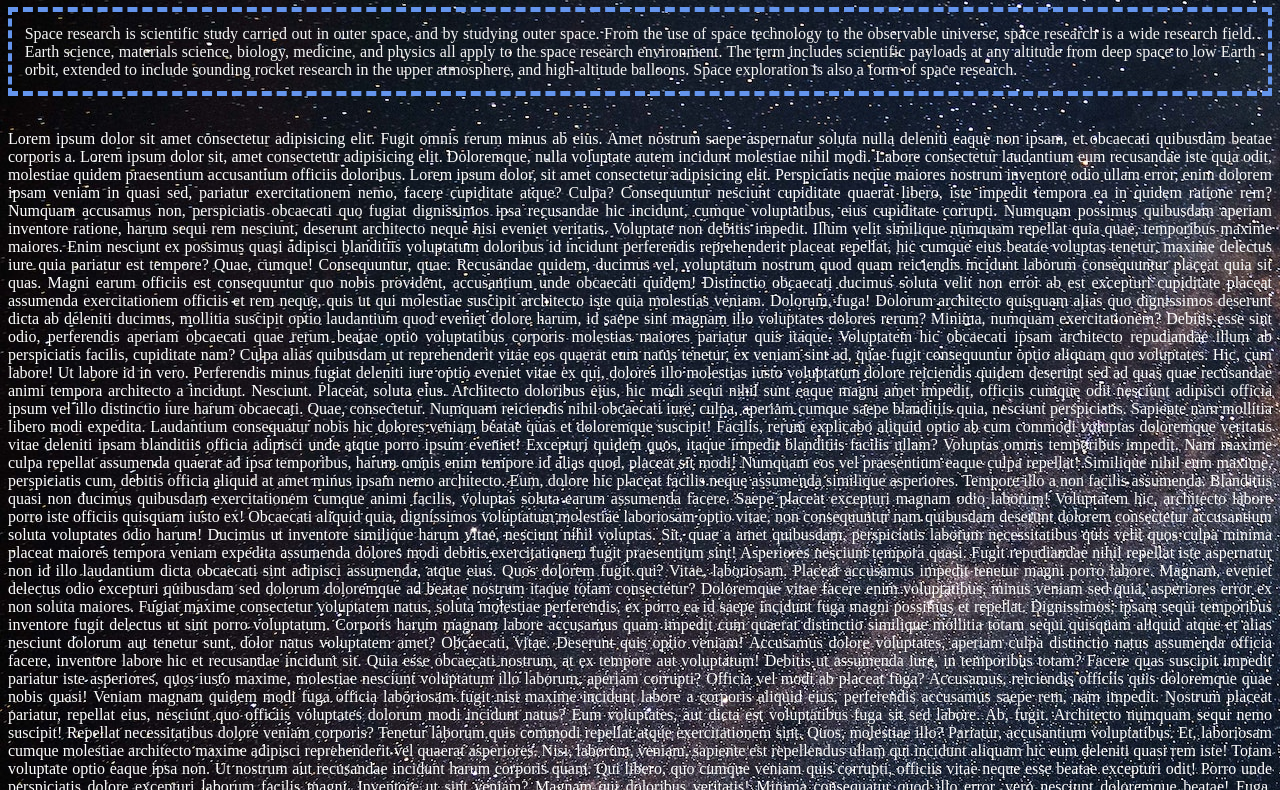
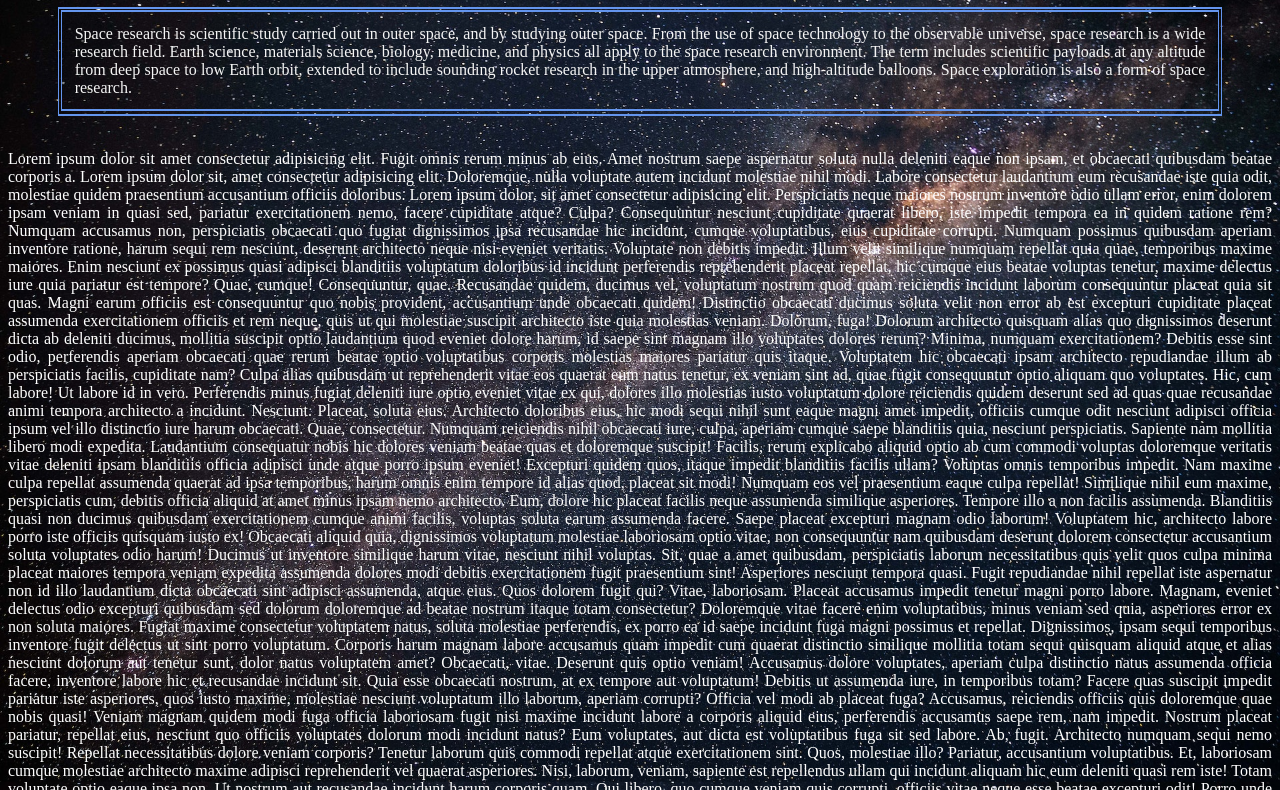
Before and after one commit to Drasec-Goner/PractiseWeb1, a plain HTML site: page index.html in a window 1280 px wide. Shown: the part 73-863 px from the top of the page. Drawn offline with Linux system fonts and the light colour scheme.

Commit message:
Practise Web

```diff
--- a/dhull.css
+++ b/dhull.css
@@ -3,6 +3,7 @@ body
     background-image: url(/Assets/Images/pexels-philippe-donn-1169754.jpg);
     background-attachment: fixed, scroll;
     background-repeat: no-repeat, repeat-y;
+    background-size: cover;
 }
 h1 {
     color: crimson;
@@ -11,13 +12,16 @@ h1 {
 p {
     color: white;
     text-align: justify;
+
 }
 
 .div1 {
     color: whitesmoke;
     text-align: justify;
-    border-style: dashed;
-    border-width: 5px 4px;
+    border-style: double;
+    border-width: 5px 4px 7px;
     border-color: cornflowerblue;
     padding: 1%;
+    margin:10px 50px;
+
 }
```
